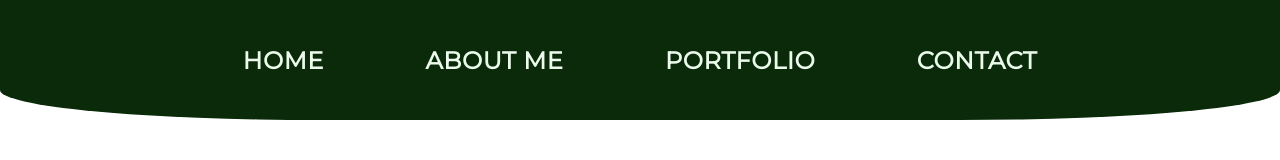
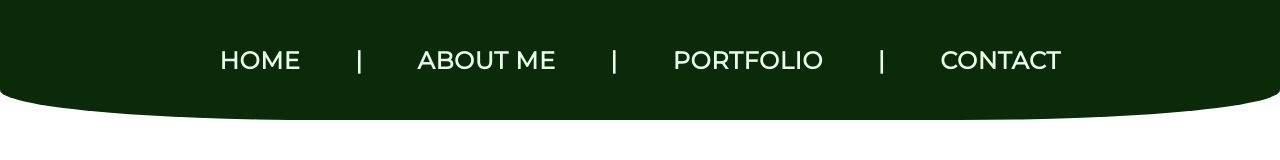
Before and after one commit to harrycoulton/harrycoulton, a plain HTML site: page index.html in a window 1280 px wide. Drawn offline with Linux system fonts and the light colour scheme.

Commit message:
few more bits

```diff
--- a/index.html
+++ b/index.html
@@ -16,8 +16,11 @@
     <div class="navbar">
         <div class="navbar-item-wrapper">
             <a href="#">Home</a>
+            <p>|</p>
             <a href="">About Me</a>
+            <p>|</p>
             <a href="">Portfolio</a>
+            <p>|</p>
             <a href="">Contact</a>
         </div>
     </div>
--- a/styles.css
+++ b/styles.css
@@ -28,7 +28,8 @@ body {
     align-items: center;
 }
 
-.navbar a {
+.navbar a,
+p {
     color: #ECFAEC;
     font-size: 1.5rem;
 }
```
